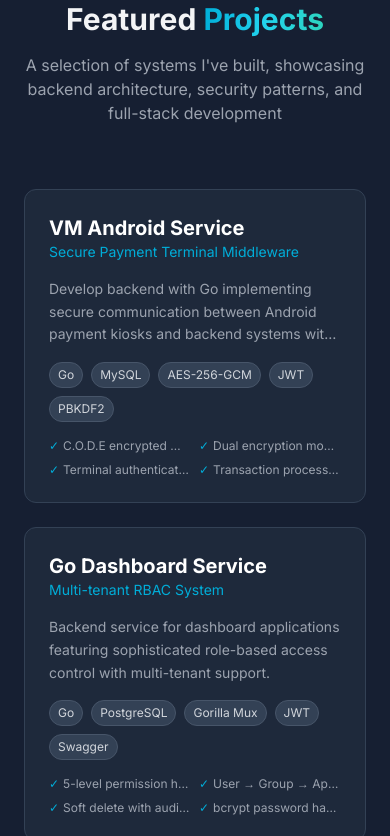
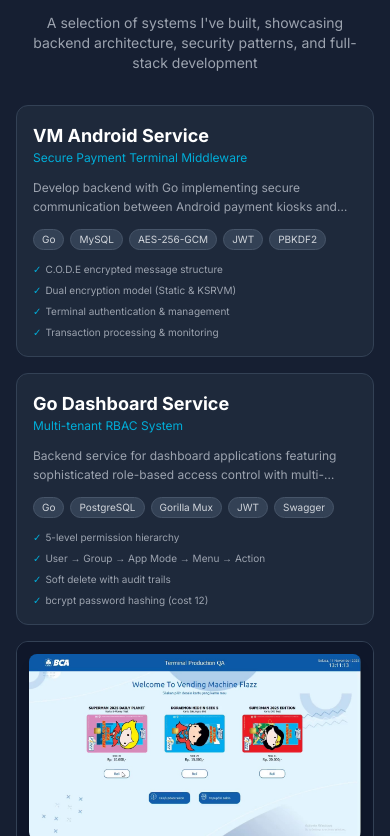
Before and after one commit to luckyDevK/luckyDevkPortfolio, a React (Vite) app: page / in a window 390 px wide. Shown: the part 5148-5984 px from the top of the page. Built offline with nearby package versions, Linux system fonts and the light colour scheme.

Commit message:
feat(projects): make component responsive
- Single column cards on mobile, 2 columns on sm+
- Responsive image sizing with max-height constraints
- Scale tech stack badges and highlights
- Stack demo CTA vertically on mobile
- Adjust text truncation for mobile

```diff
--- a/src/components/Projects.tsx
+++ b/src/components/Projects.tsx
@@ -104,19 +104,19 @@ const Projects = () => {
   ];
 
   return (
-    <section id="projects" className="py-20 bg-dark-800/50">
-      <div className="max-w-6xl mx-auto px-6">
-        <div className="text-center mb-16">
-          <h2 className="text-3xl md:text-4xl font-bold mb-4">
+    <section id="projects" className="py-12 sm:py-16 md:py-20 bg-dark-800/50">
+      <div className="max-w-6xl mx-auto px-4 sm:px-6">
+        <div className="text-center mb-8 sm:mb-12 md:mb-16">
+          <h2 className="text-2xl sm:text-3xl md:text-4xl font-bold mb-3 sm:mb-4">
             Featured <span className="gradient-text">Projects</span>
           </h2>
-          <p className="text-gray-400 max-w-2xl mx-auto">
+          <p className="text-gray-400 text-sm sm:text-base max-w-2xl mx-auto px-4 sm:px-0">
             A selection of systems I've built, showcasing backend architecture, security patterns,
             and full-stack development
           </p>
         </div>
 
-        <div className="grid md:grid-cols-2 gap-6">
+        <div className="grid sm:grid-cols-2 gap-4 sm:gap-6">
           {projects.map((project) => (
             <div
               key={project.id}
@@ -124,33 +124,33 @@ const Projects = () => {
             >
               {/* Project Image */}
               {project.image && (
-                <div className="bg-dark-900 p-4 flex items-center justify-center">
+                <div className="bg-dark-900 p-3 sm:p-4 flex items-center justify-center">
                   <img
                     src={project.image}
                     alt={project.title}
-                    className="max-h-80 w-auto object-contain rounded-lg shadow-lg"
+                    className="max-h-48 sm:max-h-64 md:max-h-80 w-auto object-contain rounded-lg shadow-lg"
                   />
                 </div>
               )}
 
-              <div className="p-6">
-                <div className="mb-4">
-                  <h3 className="text-xl font-bold text-white">
+              <div className="p-4 sm:p-5 md:p-6">
+                <div className="mb-3 sm:mb-4">
+                  <h3 className="text-lg sm:text-xl font-bold text-white">
                     {project.title}
                   </h3>
-                  <p className="text-go-cyan text-sm">{project.subtitle}</p>
+                  <p className="text-go-cyan text-xs sm:text-sm">{project.subtitle}</p>
                 </div>
 
-                <p className="text-gray-400 text-sm mb-4 leading-relaxed line-clamp-3">
+                <p className="text-gray-400 text-xs sm:text-sm mb-3 sm:mb-4 leading-relaxed line-clamp-2 sm:line-clamp-3">
                   {project.description}
                 </p>
 
                 {/* Tech Stack */}
-                <div className="flex flex-wrap gap-2 mb-4">
+                <div className="flex flex-wrap gap-1.5 sm:gap-2 mb-3 sm:mb-4">
                   {project.tech.map((tech) => (
                     <span
                       key={tech}
-                      className="px-2 py-1 bg-dark-700 border border-dark-600 rounded-full text-xs text-gray-300"
+                      className="px-2 py-0.5 sm:py-1 bg-dark-700 border border-dark-600 rounded-full text-[10px] sm:text-xs text-gray-300"
                     >
                       {tech}
                     </span>
@@ -158,10 +158,10 @@ const Projects = () => {
                 </div>
 
                 {/* Highlights */}
-                <div className="grid grid-cols-2 gap-2">
+                <div className="grid grid-cols-1 sm:grid-cols-2 gap-1.5 sm:gap-2">
                   {project.highlights.slice(0, 4).map((highlight, i) => (
-                    <div key={i} className="flex items-center gap-1 text-xs">
-                      <span className="text-go-cyan">✓</span>
+                    <div key={i} className="flex items-center gap-1 sm:gap-1.5 text-[10px] sm:text-xs">
+                      <span className="text-go-cyan flex-shrink-0">✓</span>
                       <span className="text-gray-400 truncate">{highlight}</span>
                     </div>
                   ))}
@@ -172,22 +172,22 @@ const Projects = () => {
         </div>
 
         {/* Demo Project Link */}
-        <div className="mt-12 text-center">
-          <div className="inline-flex items-center gap-4 p-6 bg-dark-800 border border-dark-700 rounded-xl">
-            <span className="text-4xl">📁</span>
-            <div className="text-left">
+        <div className="mt-8 sm:mt-12 text-center">
+          <div className="inline-flex flex-col sm:flex-row items-center gap-3 sm:gap-4 p-4 sm:p-6 bg-dark-800 border border-dark-700 rounded-xl text-center sm:text-left">
+            <span className="text-3xl sm:text-4xl">📁</span>
+            <div>
               <h4 className="font-semibold text-white mb-1">Want to see the code?</h4>
-              <p className="text-gray-400 text-sm mb-3">
+              <p className="text-gray-400 text-xs sm:text-sm mb-3">
                 Check out the demo project showcasing patterns from VM Android Service & Go Dashboard
               </p>
               <a
                 href="https://github.com/luckyDevK/demo-backend-starter/tree/develop"
                 target="_blank"
                 rel="noopener noreferrer"
-                className="inline-flex items-center gap-2 px-4 py-2 bg-go-cyan text-dark-900 font-semibold rounded-lg hover:bg-cyan-400 transition-all text-sm"
+                className="inline-flex items-center gap-2 px-4 py-2 bg-go-cyan text-dark-900 font-semibold rounded-lg hover:bg-cyan-400 transition-all text-xs sm:text-sm"
               >
                 <span>View Go Backend Starter</span>
-                <svg className="w-4 h-4" fill="none" stroke="currentColor" viewBox="0 0 24 24">
+                <svg className="w-3 h-3 sm:w-4 sm:h-4" fill="none" stroke="currentColor" viewBox="0 0 24 24">
                   <path strokeLinecap="round" strokeLinejoin="round" strokeWidth={2} d="M10 20l4-16m4 4l4 4-4 4M6 16l-4-4 4-4" />
                 </svg>
               </a>
```
